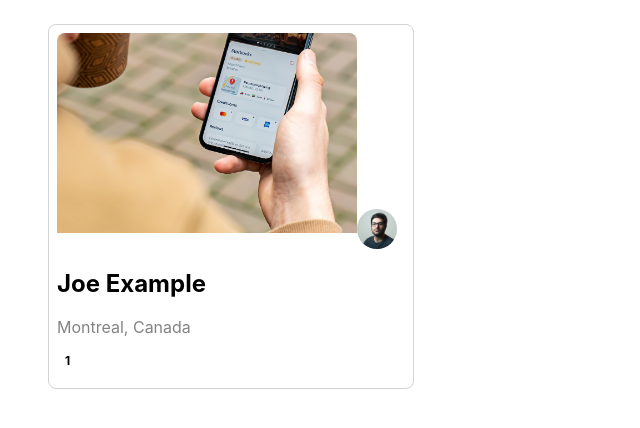
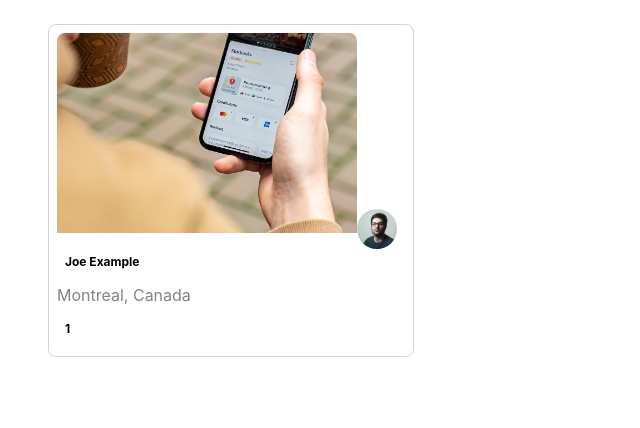
Before and after one commit to LiamGunning07/PhotoLabs, a React (Create React App) app in the folder frontend/: page / in a window 1280 px wide. Shown: the top 428 px of the page, without its empty margins (0-640 px from the left). Built offline with nearby package versions, Linux system fonts and the light colour scheme; the HTML template or start-up script is replaced by a standard one.

Commit message:
Changed class names to apply styling

```diff
--- a/frontend/src/components/PhotoListItem.jsx
+++ b/frontend/src/components/PhotoListItem.jsx
@@ -9,7 +9,7 @@
     <div className="photo-list__item">
       <img src={props.photo.imageSource} alt="Photo" className="photo-list__image" />
       <img src={props.photo.profile} alt="Profile" className="photo-list__user-profile" />
-      <h2 className="photo-list__user-details">{props.photo.username}</h2>
+      <h2 className="photo-list__user-info">{props.photo.username}</h2>
       <p className="photo-list__user-location">{`${props.photo.location.city}, ${props.photo.location.country}`}</p>
       <p className="photo-list__user-info" key={props.photo.id}>{props.photo.id}</p>
     </div>
```
